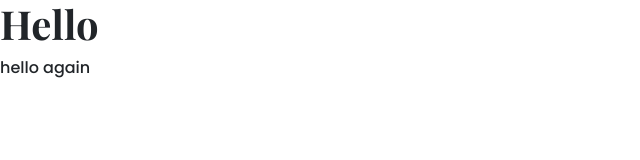
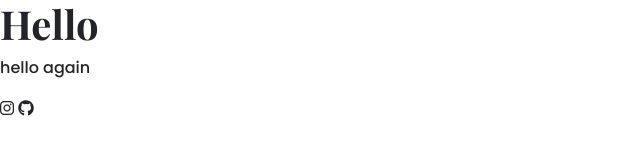
Before and after one commit to covicz/portfolio-project, a plain HTML site: page index.html in a window 1280 px wide. Shown: the full height of the page, 0-640 px from the left. Drawn offline with nearby package versions, Linux system fonts and the light colour scheme.

Commit message:
Update index.html

```diff
--- a/index.html
+++ b/index.html
@@ -31,5 +31,7 @@
   <body>
     <h1>Hello</h1>
     <p>hello again</p>
+    <i class="fa-brands fa-instagram"></i>
+    <i class="fa-brands fa-github"></i>
   </body>
 </html>
```
